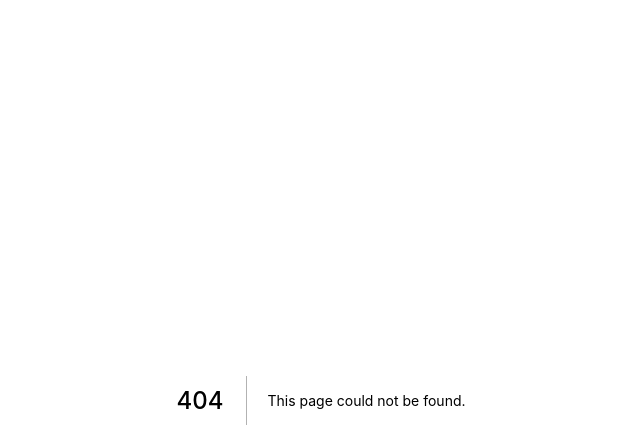
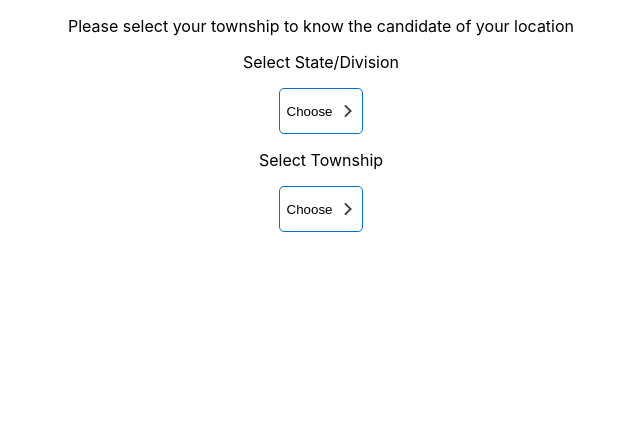
Before and after one commit to PopStackHack/mVoterWeb, a Next.js app: page /location in a window 1280 px wide. Before the commit this address had no page. Shown: the top 448 px of the page, without its empty margins (319-959 px from the left). Built offline with nearby package versions, Linux system fonts and the light colour scheme.

Commit message:
location page wip

```diff
--- a/components/BottomNav/BottomNav.scss
+++ b/components/BottomNav/BottomNav.scss
@@ -1,3 +1,5 @@
+@import '../../styles/partials/colors';
+
 .BottomNav {
   font-size: 0.85rem;
   margin: 0;
@@ -18,7 +20,7 @@
       cursor: pointer;
     }
     .active {
-      color: #0071dd;
+      color: $primary-color;
     }
   }
 }
--- a/components/Layout/Layout.js
+++ b/components/Layout/Layout.js
@@ -1,11 +1,18 @@
 import BottomNav from '../BottomNav/BottomNav';
 
-const Layout = ({ children }) => {
+const Layout = ({ children, shouldHideBottomNav = false }) => {
   return (
     <main>
       {children}
-      <BottomNav />
-      <style jsx global>{`
+      {
+        !shouldHideBottomNav &&
+          <BottomNav />
+      }
+      <style jsx global>{`\
+      * {
+        box-sizing: border-box;
+      }
+
       html,
       body {
         padding: 0;
@@ -14,10 +21,7 @@ const Layout = ({ children }) => {
           Ubuntu, Cantarell, Fira Sans, Droid Sans, Helvetica Neue, sans-serif;
         position: relative;
         min-height: 100vh;
-      }
-
-      * {
-        box-sizing: border-box;
+        max-height: 100vh;
       }
     `}</style>
     </main>
--- a/package.json
+++ b/package.json
@@ -15,6 +15,8 @@
     "node-sass": "^4.13.1",
     "normalize.css": "^8.0.1",
     "react": "16.13.1",
-    "react-dom": "16.13.1"
+    "react-dom": "16.13.1",
+    "react-icons": "^3.10.0",
+    "react-modal": "^3.11.2"
   }
 }
--- /dev/null
+++ b/pages/location/index.js
@@ -0,0 +1,30 @@
+import React, { PureComponent } from 'react';
+import Layout from '../../components/Layout/Layout';
+import './location.scss';
+
+export default function Location(props) {
+  return (
+    <Layout shouldHideBottomNav>
+      <section className="text-center">
+        <div className="container">
+        <div className="col-xs-12">
+          <p>Please select your township to know the candidate of your location</p>
+
+          <div className="my-2"></div>
+          <p>Select State/Division</p>
+
+          <button className="locationSelector" type="button">
+            <span>Choose</span> <svg xmlns="http://www.w3.org/2000/svg" viewBox="0 0 24 24" width="24" height="24"><path fill="none" d="M0 0h24v24H0z"/><path d="M13.172 12l-4.95-4.95 1.414-1.414L16 12l-6.364 6.364-1.414-1.414z" fill="rgba(67,67,67,1)"/></svg>
+          </button>
+
+          <p>Select Township</p>
+
+          <button className="locationSelector" type="button">
+            <span>Choose</span> <svg xmlns="http://www.w3.org/2000/svg" viewBox="0 0 24 24" width="24" height="24"><path fill="none" d="M0 0h24v24H0z"/><path d="M13.172 12l-4.95-4.95 1.414-1.414L16 12l-6.364 6.364-1.414-1.414z" fill="rgba(67,67,67,1)"/></svg>
+          </button>
+        </div>
+      </div>
+    </section>
+    </Layout>
+  );
+}
--- /dev/null
+++ b/pages/location/location.scss
@@ -0,0 +1,22 @@
+@import '../../styles/partials/colors';
+
+.locationSelector {
+  // display: inline-block;
+  display: flex;
+  justify-content: center;
+  align-items: center;
+  width: 84px;
+  max-width: 120px;
+  margin: 0 auto;
+  padding: 10px 0px 10px 5px;
+  text-align: center;
+  border-radius: 5px;
+  border: 1px solid $primary-color;
+  background: $white-color;
+  span {
+    margin-right: 4px;
+  }
+  svg {
+    float: right;
+  }
+}
--- /dev/null
+++ b/styles/normalize.scss
@@ -0,0 +1,349 @@
+/*! normalize.css v8.0.1 | MIT License | github.com/necolas/normalize.css */
+
+/* Document
+   ========================================================================== */
+
+/**
+ * 1. Correct the line height in all browsers.
+ * 2. Prevent adjustments of font size after orientation changes in iOS.
+ */
+
+ html {
+  line-height: 1.15; /* 1 */
+  -webkit-text-size-adjust: 100%; /* 2 */
+}
+
+/* Sections
+   ========================================================================== */
+
+/**
+ * Remove the margin in all browsers.
+ */
+
+body {
+  margin: 0;
+}
+
+/**
+ * Render the `main` element consistently in IE.
+ */
+
+main {
+  display: block;
+}
+
+/**
+ * Correct the font size and margin on `h1` elements within `section` and
+ * `article` contexts in Chrome, Firefox, and Safari.
+ */
+
+h1 {
+  font-size: 2em;
+  margin: 0.67em 0;
+}
+
+/* Grouping content
+   ========================================================================== */
+
+/**
+ * 1. Add the correct box sizing in Firefox.
+ * 2. Show the overflow in Edge and IE.
+ */
+
+hr {
+  box-sizing: content-box; /* 1 */
+  height: 0; /* 1 */
+  overflow: visible; /* 2 */
+}
+
+/**
+ * 1. Correct the inheritance and scaling of font size in all browsers.
+ * 2. Correct the odd `em` font sizing in all browsers.
+ */
+
+pre {
+  font-family: monospace, monospace; /* 1 */
+  font-size: 1em; /* 2 */
+}
+
+/* Text-level semantics
+   ========================================================================== */
+
+/**
+ * Remove the gray background on active links in IE 10.
+ */
+
+a {
+  background-color: transparent;
+}
+
+/**
+ * 1. Remove the bottom border in Chrome 57-
+ * 2. Add the correct text decoration in Chrome, Edge, IE, Opera, and Safari.
+ */
+
+abbr[title] {
+  border-bottom: none; /* 1 */
+  text-decoration: underline; /* 2 */
+  text-decoration: underline dotted; /* 2 */
+}
+
+/**
+ * Add the correct font weight in Chrome, Edge, and Safari.
+ */
+
+b,
+strong {
+  font-weight: bolder;
+}
+
+/**
+ * 1. Correct the inheritance and scaling of font size in all browsers.
+ * 2. Correct the odd `em` font sizing in all browsers.
+ */
+
+code,
+kbd,
+samp {
+  font-family: monospace, monospace; /* 1 */
+  font-size: 1em; /* 2 */
+}
+
+/**
+ * Add the correct font size in all browsers.
+ */
+
+small {
+  font-size: 80%;
+}
+
+/**
+ * Prevent `sub` and `sup` elements from affecting the line height in
+ * all browsers.
+ */
+
+sub,
+sup {
+  font-size: 75%;
+  line-height: 0;
+  position: relative;
+  vertical-align: baseline;
+}
+
+sub {
+  bottom: -0.25em;
+}
+
+sup {
+  top: -0.5em;
+}
+
+/* Embedded content
+   ========================================================================== */
+
+/**
+ * Remove the border on images inside links in IE 10.
+ */
+
+img {
+  border-style: none;
+}
+
+/* Forms
+   ========================================================================== */
+
+/**
+ * 1. Change the font styles in all browsers.
+ * 2. Remove the margin in Firefox and Safari.
+ */
+
+button,
+input,
+optgroup,
+select,
+textarea {
+  font-family: inherit; /* 1 */
+  font-size: 100%; /* 1 */
+  line-height: 1.15; /* 1 */
+  margin: 0; /* 2 */
+}
+
+/**
+ * Show the overflow in IE.
+ * 1. Show the overflow in Edge.
+ */
+
+button,
+input { /* 1 */
+  overflow: visible;
+}
+
+/**
+ * Remove the inheritance of text transform in Edge, Firefox, and IE.
+ * 1. Remove the inheritance of text transform in Firefox.
+ */
+
+button,
+select { /* 1 */
+  text-transform: none;
+}
+
+/**
+ * Correct the inability to style clickable types in iOS and Safari.
+ */
+
+button,
+[type="button"],
+[type="reset"],
+[type="submit"] {
+  -webkit-appearance: button;
+}
+
+/**
+ * Remove the inner border and padding in Firefox.
+ */
+
+button::-moz-focus-inner,
+[type="button"]::-moz-focus-inner,
+[type="reset"]::-moz-focus-inner,
+[type="submit"]::-moz-focus-inner {
+  border-style: none;
+  padding: 0;
+}
+
+/**
+ * Restore the focus styles unset by the previous rule.
+ */
+
+button:-moz-focusring,
+[type="button"]:-moz-focusring,
+[type="reset"]:-moz-focusring,
+[type="submit"]:-moz-focusring {
+  outline: 1px dotted ButtonText;
+}
+
+/**
+ * Correct the padding in Firefox.
+ */
+
+fieldset {
+  padding: 0.35em 0.75em 0.625em;
+}
+
+/**
+ * 1. Correct the text wrapping in Edge and IE.
+ * 2. Correct the color inheritance from `fieldset` elements in IE.
+ * 3. Remove the padding so developers are not caught out when they zero out
+ *    `fieldset` elements in all browsers.
+ */
+
+legend {
+  box-sizing: border-box; /* 1 */
+  color: inherit; /* 2 */
+  display: table; /* 1 */
+  max-width: 100%; /* 1 */
+  padding: 0; /* 3 */
+  white-space: normal; /* 1 */
+}
+
+/**
+ * Add the correct vertical alignment in Chrome, Firefox, and Opera.
+ */
+
+progress {
+  vertical-align: baseline;
+}
+
+/**
+ * Remove the default vertical scrollbar in IE 10+.
+ */
+
+textarea {
+  overflow: auto;
+}
+
+/**
+ * 1. Add the correct box sizing in IE 10.
+ * 2. Remove the padding in IE 10.
+ */
+
+[type="checkbox"],
+[type="radio"] {
+  box-sizing: border-box; /* 1 */
+  padding: 0; /* 2 */
+}
+
+/**
+ * Correct the cursor style of increment and decrement buttons in Chrome.
+ */
+
+[type="number"]::-webkit-inner-spin-button,
+[type="number"]::-webkit-outer-spin-button {
+  height: auto;
+}
+
+/**
+ * 1. Correct the odd appearance in Chrome and Safari.
+ * 2. Correct the outline style in Safari.
+ */
+
+[type="search"] {
+  -webkit-appearance: textfield; /* 1 */
+  outline-offset: -2px; /* 2 */
+}
+
+/**
+ * Remove the inner padding in Chrome and Safari on macOS.
+ */
+
+[type="search"]::-webkit-search-decoration {
+  -webkit-appearance: none;
+}
+
+/**
+ * 1. Correct the inability to style clickable types in iOS and Safari.
+ * 2. Change font properties to `inherit` in Safari.
+ */
+
+::-webkit-file-upload-button {
+  -webkit-appearance: button; /* 1 */
+  font: inherit; /* 2 */
+}
+
+/* Interactive
+   ========================================================================== */
+
+/*
+ * Add the correct display in Edge, IE 10+, and Firefox.
+ */
+
+details {
+  display: block;
+}
+
+/*
+ * Add the correct display in all browsers.
+ */
+
+summary {
+  display: list-item;
+}
+
+/* Misc
+   ========================================================================== */
+
+/**
+ * Add the correct display in IE 10+.
+ */
+
+template {
+  display: none;
+}
+
+/**
+ * Add the correct display in IE 10.
+ */
+
+[hidden] {
+  display: none;
+}
--- /dev/null
+++ b/styles/partials/_colors.scss
@@ -0,0 +1,2 @@
+$primary-color: #0071dd;
+$white-color: #FFFFFF;
```
Also changed, not shown: components/Common/Modal/Modal.js (added, +11 -0 lines), pages/how_to_vote/index.js (+7 -0 lines), 1 other file (tests, documents, lock files or other folders).
